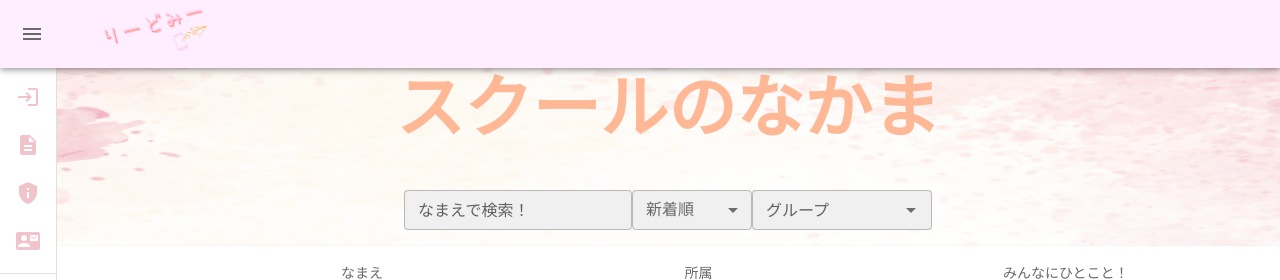
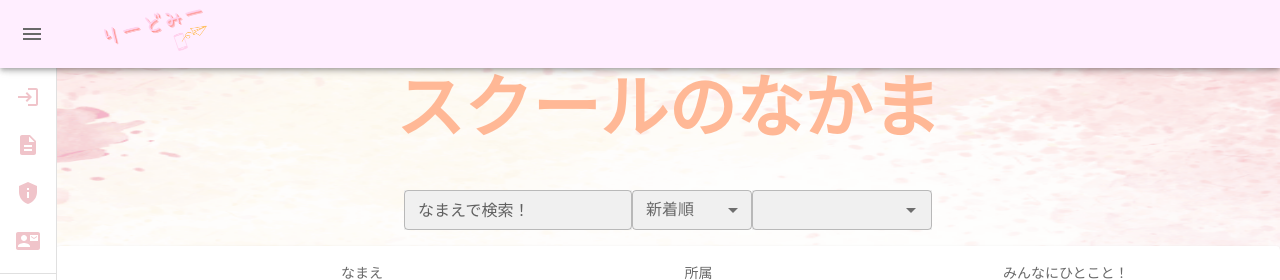
Before and after one commit to mitsu30/Read_me_frontend, a Next.js app: page /users in a window 1280 px wide. Shown: the top 280 px of the page. Built offline with nearby package versions, Linux system fonts and the light colour scheme; no server answers; a web font is replaced by a local one.

Commit message:
update_user一覧画面のグループセレクトフォームのラベル削除

```diff
--- a/src/pages/users/index.js
+++ b/src/pages/users/index.js
@@ -110,7 +110,7 @@ const Users = () => {
                 <TextField
                   {...params}
                   size="small"
-                  label="グループ"
+                  // label="グループ"
                   style={{ backgroundColor: '#f0f0f0' }}
                 />
               )}
```
